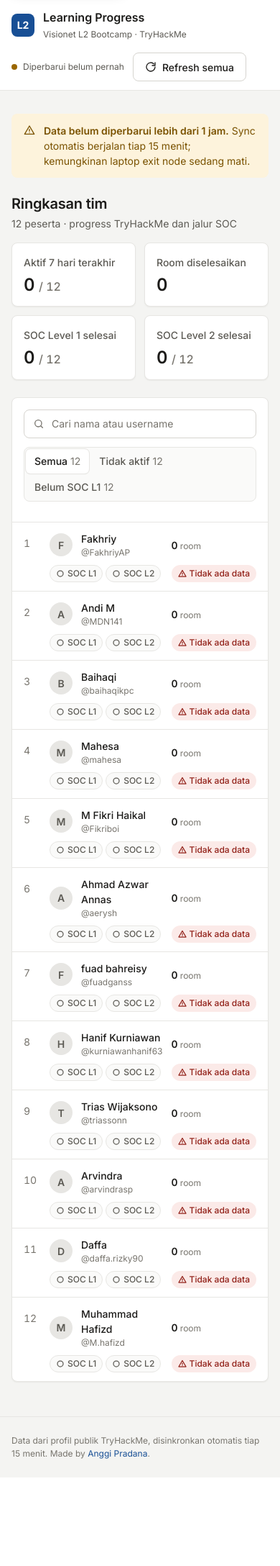
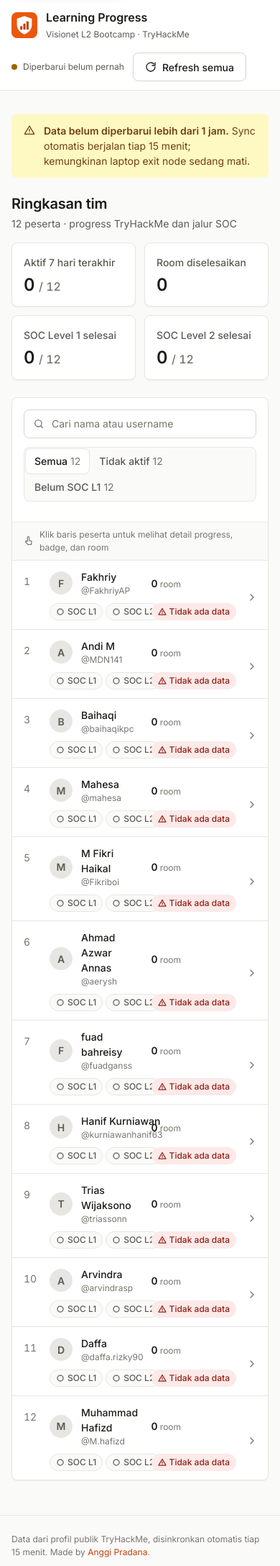
Before and after one commit to vdicybersec/thmdshbrd, a Flask app: page / in a window 390 px wide. Shown: the top 2176 px of the page at 72% size. Before the commit the page ends 2053 px from the top, so only its background shows below. Run offline with Flask 3, Linux system fonts and the light colour scheme.

Commit message:
Orange brand, logo/favicon, badge rows and clickable-row cues
- Palette switched to white + orange: bright oranges (400-600) only on
  large marks, text and buttons use orange-700 (5.18:1). Activity ramp
  re-validated in orange for light and dark.
- "Idle" status is now a neutral tag with a clock icon so it no longer
  competes with the orange primary; yellow stays for real warnings.
- New logo mark (shield + ascending bars), favicon tuned for 16px,
  full-bleed apple-touch-icon, 32px PNG and /favicon.ico redirect.
- Leaderboard: latest badges shown under each name (+N more), hint
  line, hover accent bar and trailing "Detail >" so rows read as
  clickable; chevron on mobile cards. Badge row also on the profile.
- Certificates without a title get a readable name.

Co-Authored-By: Claude Opus 5.5 <noreply@anthropic.com>
Claude-Session: https://claude.ai/code/session_015B81QjvnAtM5UwXT2ayHCP

```diff
--- a/app.py
+++ b/app.py
@@ -6,7 +6,7 @@ import sys
 import time
 
 import requests
-from flask import Flask, jsonify, render_template
+from flask import Flask, jsonify, redirect, render_template, url_for
 
 app = Flask(__name__)
 
@@ -188,6 +188,17 @@ def wib_filter(iso, fmt='%d %b %Y'):
     return _fmt_wib(iso, fmt) or ''
 
 
+@app.template_filter('cert_title')
+def cert_title_filter(cert):
+    """Certificates sometimes come without a title, only a slug like 'pathway-introtocyber'."""
+    if cert.get('title'):
+        return cert['title']
+    slug = (cert.get('name') or '').removeprefix('pathway-')
+    known = {'introtocyber': 'Intro to Cyber Security', 'presecurity': 'Pre Security',
+             'soclevel1': 'SOC Level 1', 'soclevel2': 'SOC Level 2', 'cybersecurity101': 'Cyber Security 101'}
+    return known.get(slug, slug.replace('-', ' ').title() or 'Learning path')
+
+
 @app.template_filter('thousands')
 def thousands_filter(n):
     if n is None:
@@ -198,6 +209,11 @@ def thousands_filter(n):
 
 
 # --------------------------------------------------------------------------- routes
+
+@app.route('/favicon.ico')
+def favicon():
+    return redirect(url_for('static', filename='favicon-32.png'), code=301)
+
 
 @app.route('/')
 def index():
--- a/static/css/app.css
+++ b/static/css/app.css
@@ -20,20 +21,20 @@
   --neutral-900: #1c1b19;
   --neutral-950: #121211;
 
-  --blue-50: #eef5fd;
-  --blue-100: #cde2fb;
-  --blue-200: #9ec5f4;
-  --blue-300: #6da7ec;
-  --blue-400: #3987e5;
-  --blue-500: #256abf;
-  --blue-600: #1c5cab;
-  --blue-700: #184f95;
-  --blue-800: #104281;
-  --blue-900: #0d366b;
-  --blue-950: #0a2547;
+  --orange-50: #fff7ed;
+  --orange-100: #ffedd5;
+  --orange-200: #fed7aa;
+  --orange-300: #fdba74;
+  --orange-400: #fb923c;
+  --orange-500: #f97316;
+  --orange-600: #ea580c;
+  --orange-700: #c2410c;   /* 5.18:1 on white - lightest orange allowed for text/buttons */
+  --orange-800: #9a3412;
+  --orange-900: #7c2d12;
+  --orange-950: #431407;
 
   /* ---- Semantic tokens (light) ---------------------------------------- */
-  --bg: var(--neutral-100);
+  --bg: var(--neutral-50);
   --surface: #ffffff;
   --surface-sunken: var(--neutral-50);
   --surface-hover: var(--neutral-50);
@@ -43,28 +44,28 @@
   --border: var(--neutral-200);
   --border-strong: var(--neutral-300);
 
-  --primary: var(--blue-700);         /* 8.1:1 on surface */
-  --primary-hover: var(--blue-800);
+  --primary: var(--orange-700);       /* 5.18:1 on surface */
+  --primary-hover: var(--orange-800);
   --primary-fg: #ffffff;
-  --primary-soft: var(--blue-50);
-  --primary-soft-fg: var(--blue-800);
-  --focus-ring: var(--blue-400);
+  --primary-soft: var(--orange-50);
+  --primary-soft-fg: var(--orange-800);
+  --focus-ring: var(--orange-500);
 
   --success: #1a7f37;  --success-soft: #e7f4ea;  --success-fg: #155d2a;
-  --warning: #9a6700;  --warning-soft: #fdf3dc;  --warning-fg: #7a5200;
+  --warning: #a16207;  --warning-soft: #fef9c3;  --warning-fg: #713f12;
   --error:   #b42318;  --error-soft:   #fbeae8;  --error-fg:   #912018;
   --info: var(--primary); --info-soft: var(--primary-soft); --info-fg: var(--primary-soft-fg);
 
   /* Sequential activity ramp (one hue, light -> dark); level 0 = no activity */
   --heat-0: var(--neutral-200);
-  --heat-1: #86b6ef;   /* validated ordinal ramp: light end 2.11:1 on surface */
-  --heat-2: var(--blue-400);
-  --heat-3: var(--blue-600);
-  --heat-4: var(--blue-900);
+  --heat-1: var(--orange-400);   /* validated ordinal ramp: light end 2.26:1 on surface */
+  --heat-2: var(--orange-600);
+  --heat-3: var(--orange-700);
+  --heat-4: var(--orange-900);
   --heat-future: transparent;
 
   --meter-track: var(--neutral-200);
-  --meter-fill: var(--blue-500);
+  --meter-fill: var(--orange-500);
 
   /* ---- Typography ------------------------------------------------------ */
   --font-sans: "Inter", ui-sans-serif, system-ui, -apple-system, "Segoe UI", Roboto, sans-serif;
@@ -178,8 +179,7 @@ p { margin: 0; }
   flex-wrap: wrap; padding-block: var(--space-3); }
 .brand { display: flex; align-items: center; gap: var(--space-3); color: var(--fg); margin-right: auto; }
 .brand:hover { text-decoration: none; }
-.brand__mark { width: 32px; height: 32px; border-radius: var(--radius-md); background: var(--primary);
-  color: var(--primary-fg); display: grid; place-items: center; font-weight: 700; font-size: var(--text-sm); }
+.brand__mark { width: 36px; height: 36px; flex: none; }
 .brand__title { font-weight: 600; font-size: var(--text-md); }
 .brand__sub { font-size: var(--text-xs); color: var(--fg-muted); }
 .header-actions { display: flex; align-items: center; gap: var(--space-3); }
@@ -443,3 +443,33 @@ tr:hover .person__name { color: var(--primary); }
   .person { min-width: 0; }
   .toolbar .input { max-width: none; flex-basis: 100%; }
 }
+
+/* Badge row under a name: "character card" feel, kept small so it supports, not competes */
+.badge-row { display: flex; align-items: center; gap: 2px; margin-top: var(--space-1); }
+.badge-row img { width: 20px; height: 20px; object-fit: contain; }
+.badge-row--lg { gap: var(--space-1); margin-top: var(--space-3); flex-wrap: wrap; }
+.badge-row--lg img { width: 32px; height: 32px; }
+.badge-row--lg .badge-row__more { font-size: var(--text-xs); }
+.badge-row__more { font-size: 11px; color: var(--fg-subtle); margin-left: var(--space-1); font-variant-numeric: tabular-nums; }
+
+/* Clickable-row affordance: hint text + hover accent + trailing "Detail >" */
+.table-hint { display: flex; align-items: center; gap: var(--space-2); padding: var(--space-2) var(--space-4);
+  font-size: var(--text-xs); color: var(--fg-subtle); border-bottom: 1px solid var(--border); background: var(--surface-sunken); }
+.table-hint .icon { width: 14px; height: 14px; }
+.table tr[data-href] td:first-child { box-shadow: inset 3px 0 0 transparent; transition: box-shadow var(--transition); }
+.table tr[data-href]:hover td:first-child { box-shadow: inset 3px 0 0 var(--primary); }
+.table tr[data-href]:hover { background: var(--primary-soft); }
+.c-go { width: 1%; white-space: nowrap; }
+.row-go { display: inline-flex; align-items: center; gap: 2px; color: var(--fg-subtle); font-size: var(--text-xs); font-weight: 500;
+  transition: color var(--transition), transform var(--transition); }
+tr[data-href]:hover .row-go { color: var(--primary); transform: translateX(2px); }
+.person__name { text-decoration: underline; text-decoration-color: transparent; text-underline-offset: 3px;
+  transition: text-decoration-color var(--transition), color var(--transition); }
+tr:hover .person__name { text-decoration-color: currentColor; }
+@media (max-width: 599px) {
+  .table[data-sortable] tbody tr { grid-template-columns: 24px minmax(0, 1fr) auto 16px;
+    grid-template-areas: "pos person rooms go" "pos soc status go"; }
+  .table[data-sortable] .c-go { grid-area: go; width: auto; }
+  .row-go { font-size: 0; }
+  .row-go .icon { width: 16px; height: 16px; }
+}
--- a/templates/_components.html
+++ b/templates/_components.html
@@ -44,9 +44,9 @@
 {% elif person.active %}
 <span class="tag tag--success">{{ icon('check') }}Aktif</span>
 {% elif person.days_idle is none %}
-<span class="tag tag--warning">{{ icon('alert') }}Belum pernah aktif</span>
+<span class="tag">{{ icon('clock') }}Belum ada aktivitas</span>
 {% else %}
-<span class="tag tag--warning" title="Aktivitas terakhir {{ person.days_idle }} hari lalu">{{ icon('alert') }}Idle {{ person.days_idle }} hari</span>
+<span class="tag" title="Aktivitas terakhir {{ person.days_idle }} hari lalu">{{ icon('clock') }}Idle {{ person.days_idle }} hari</span>
 {% endif %}
 {%- endmacro %}
 
@@ -75,3 +75,12 @@
     {{ (level or 'Info') | capitalize }}
 </span>
 {%- endmacro %}
+
+{% macro badge_row(person, limit=6, size='sm') -%}
+{% if person.badges %}
+<span class="badge-row badge-row--{{ size }}" aria-label="{{ person.badges | length }} badge">
+    {% for b in person.badges[:limit] %}<img src="{{ b.image }}" alt="{{ b.title }}" title="{{ b.title }}" loading="lazy">{% endfor %}
+    {% if person.badges | length > limit %}<span class="badge-row__more">+{{ person.badges | length - limit }}</span>{% endif %}
+</span>
+{% endif %}
+{%- endmacro %}
--- a/templates/base.html
+++ b/templates/base.html
@@ -6,10 +6,13 @@
     <title>{% block title %}Learning Progress{% endblock %} · Visionet L2 Bootcamp</title>
     <meta name="description" content="Progress belajar TryHackMe peserta Visionet L2 Bootcamp.">
     <link rel="icon" href="{{ url_for('static', filename='favicon.svg') }}" type="image/svg+xml">
+    <link rel="icon" href="{{ url_for('static', filename='favicon-32.png') }}" sizes="32x32" type="image/png">
+    <link rel="apple-touch-icon" href="{{ url_for('static', filename='apple-touch-icon.png') }}">
+    <meta name="theme-color" content="#EA580C">
     <link rel="preconnect" href="https://fonts.googleapis.com">
     <link rel="preconnect" href="https://fonts.gstatic.com" crossorigin>
     <link rel="stylesheet" href="https://fonts.googleapis.com/css2?family=Inter:wght@400;500;600;700&display=swap">
-    <link rel="stylesheet" href="{{ url_for('static', filename='css/app.css') }}?v=2">
+    <link rel="stylesheet" href="{{ url_for('static', filename='css/app.css') }}?v=3">
 </head>
 <body>
     <a class="skip-link" href="#main">Langsung ke konten</a>
@@ -26,13 +29,16 @@
         <symbol id="i-external" viewBox="0 0 24 24"><path d="M14 4h6v6"/><path d="M20 4 10 14"/><path d="M18 14v5a1 1 0 0 1-1 1H5a1 1 0 0 1-1-1V7a1 1 0 0 1 1-1h5"/></symbol>
         <symbol id="i-flag" viewBox="0 0 24 24"><path d="M5 21V4"/><path d="M5 4h12l-2 4 2 4H5"/></symbol>
         <symbol id="i-inbox" viewBox="0 0 24 24"><path d="M3 13h5l1 3h6l1-3h5"/><path d="M5 5h14l2 8v6H3v-6l2-8z"/></symbol>
+        <symbol id="i-chevron-right" viewBox="0 0 24 24"><path d="m9 6 6 6-6 6"/></symbol>
+        <symbol id="i-clock" viewBox="0 0 24 24"><circle cx="12" cy="12" r="9"/><path d="M12 7v5l3 2"/></symbol>
+        <symbol id="i-pointer" viewBox="0 0 24 24"><path d="M9 3v10l-3-2-2 2 6 7h8l1-8-6-2V3a2 2 0 0 0-4 0z"/></symbol>
         <symbol id="i-route" viewBox="0 0 24 24"><circle cx="6" cy="19" r="2"/><circle cx="18" cy="5" r="2"/><path d="M8 19h7a3 3 0 0 0 0-6H9a3 3 0 0 1 0-6h7"/></symbol>
     </svg>
 
     <header class="app-header">
         <div class="container app-header__inner">
             <a class="brand" href="{{ url_for('index') }}">
-                <span class="brand__mark" aria-hidden="true">L2</span>
+                <img class="brand__mark" src="{{ url_for('static', filename='logo-mark.svg') }}" alt="" width="36" height="36">
                 <span>
                     <span class="brand__title">Learning Progress</span><br>
                     <span class="brand__sub">Visionet L2 Bootcamp · TryHackMe</span>
@@ -67,6 +73,6 @@
 
     <div class="toast" id="toast" role="status" aria-live="polite"></div>
     <div class="tooltip" id="tooltip" hidden></div>
-    <script src="{{ url_for('static', filename='js/app.js') }}?v=2" defer></script>
+    <script src="{{ url_for('static', filename='js/app.js') }}?v=3" defer></script>
 </body>
 </html>
--- a/templates/index.html
+++ b/templates/index.html
@@ -40,8 +40,9 @@
                 <button type="button" aria-pressed="false" data-filter="idle">Tidak aktif<span class="count">{{ idle }}</span></button>
                 <button type="button" aria-pressed="false" data-filter="no-l1">Belum SOC L1<span class="count">{{ no_l1 }}</span></button>
             </div>
-            <span class="toolbar__end" data-result-count aria-live="polite"></span>
+            <span class="toolbar__end"><span data-result-count aria-live="polite"></span></span>
         </div>
+        <p class="table-hint">{{ ui.icon('pointer') }}Klik baris peserta untuk melihat detail progress, badge, dan room</p>
 
         {% if people %}
         <div class="table-wrap">
@@ -56,6 +57,7 @@
                         <th scope="col" aria-sort="none"><button type="button" data-sort="weekly" data-type="num">7 hari terakhir{{ ui.icon('sort', 'icon sort-icon') }}</button></th>
                         <th scope="col">Jalur SOC</th>
                         <th scope="col" aria-sort="none"><button type="button" data-sort="idle" data-type="num">Status{{ ui.icon('sort', 'icon sort-icon') }}</button></th>
+                        <th scope="col" class="c-go"><span class="sr-only">Detail</span></th>
                     </tr>
                 </thead>
                 <tbody>
@@ -72,6 +74,7 @@
                                 <div>
                                     <a class="person__name" href="{{ url_for('user_detail', username=p.username) }}">{{ p.name }}</a>
                                     <div class="person__user">@{{ p.username }}</div>
+                                    {{ ui.badge_row(p) }}
                                 </div>
                             </div>
                         </td>
@@ -86,6 +89,7 @@
                         <td class="c-week">{{ ui.week_strip(p) }}</td>
                         <td class="c-soc">{{ ui.soc_tags(p.soc) }}</td>
                         <td class="c-status">{{ ui.activity_status(p) }}</td>
+                        <td class="c-go"><span class="row-go" aria-hidden="true">Detail{{ ui.icon('chevron-right') }}</span></td>
                     </tr>
                     {% endfor %}
                 </tbody>
--- a/templates/user_detail.html
+++ b/templates/user_detail.html
@@ -33,6 +33,7 @@
                     {% if person.country %}<span>{{ ui.icon('flag') }}{{ person.country }}</span>{% endif %}
                     {{ ui.activity_status(person) }}
                 </div>
+                {{ ui.badge_row(person, 10, 'lg') }}
             </div>
             <div class="profile__actions">
                 {{ ui.refresh_button(url_for('refresh_user', username=person.username)) }}
@@ -73,7 +74,7 @@
             <div class="path {{ 'path--done' if cert }}">
                 <span class="path__icon">{{ ui.icon('check' if cert else 'route') }}</span>
                 <div>
-                    <p class="path__title">{{ cert.title if cert else title }}</p>
+                    <p class="path__title">{{ cert | cert_title if cert else title }}</p>
                     <p class="path__meta">{{ 'Selesai ' ~ (cert.achieved | wib) if cert else 'Belum selesai' }}</p>
                 </div>
             </div>
@@ -82,7 +83,7 @@
             <div class="path path--done">
                 <span class="path__icon">{{ ui.icon('check') }}</span>
                 <div>
-                    <p class="path__title">{{ cert.title or cert.name }}</p>
+                    <p class="path__title">{{ cert | cert_title }}</p>
                     <p class="path__meta">Selesai {{ cert.achieved | wib }}</p>
                 </div>
             </div>
```
Also changed, not shown: other parts of static/css/app.css (+14 -13 lines), static/apple-touch-icon.png (added), static/favicon-32.png (added), static/favicon.svg, static/icon-512.png (added), static/logo-mark.svg (added).
